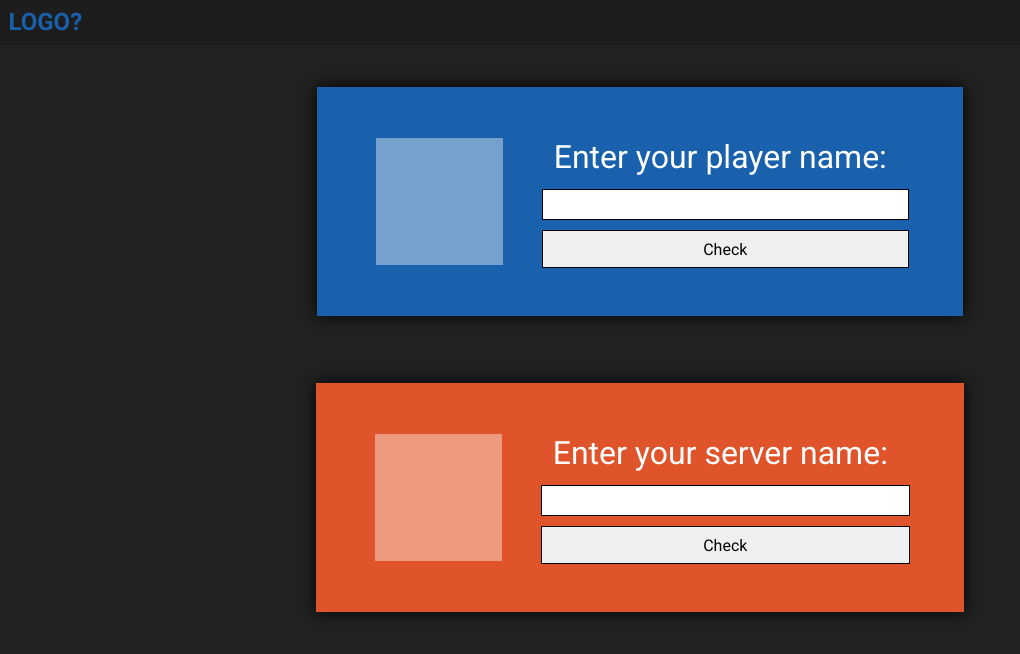
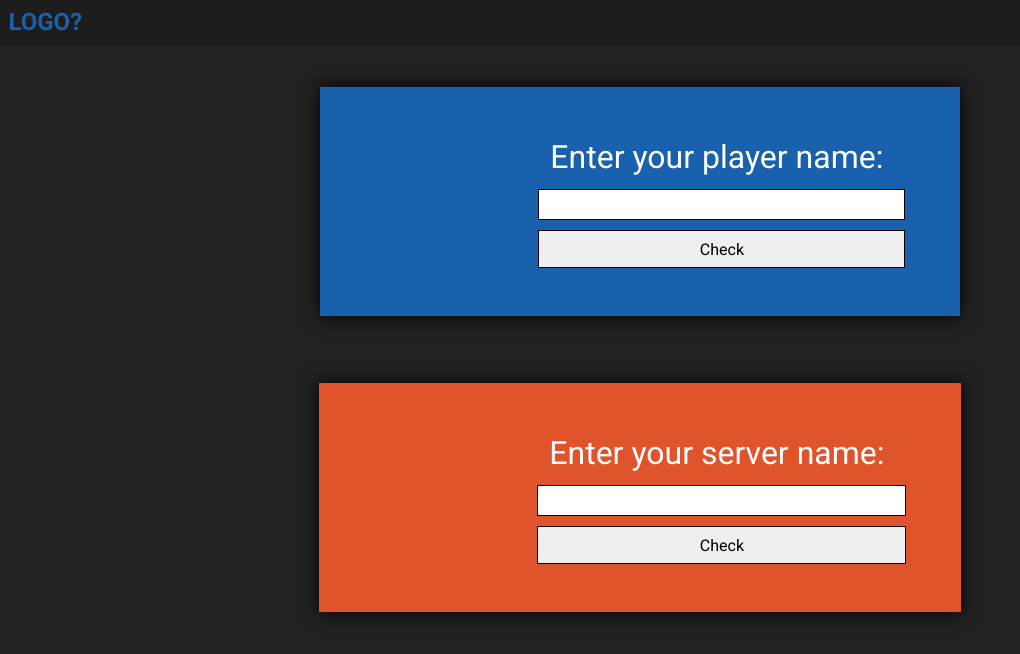
Before and after one commit to ElectroGamez/rconnect-client, a Vue app: page / in a window 1280 px wide. Shown: the top 654 px of the page, without its empty margins (0-1020 px from the left). Built offline with nearby package versions, Linux system fonts and the light colour scheme; some icons are missing.

Commit message:
:heavy_plus_sign: :lipstick: Added Icons

```diff
--- a/package.json
+++ b/package.json
@@ -14,6 +14,7 @@
     "sass-loader": "^10.1.0",
     "vue": "^2.6.11",
     "vue-class-component": "^7.2.3",
+    "vue-material-design-icons": "^4.11.0",
     "vue-property-decorator": "^8.4.2",
     "vue-router": "^3.2.0",
     "vuex": "^3.4.0"
--- a/src/components/viewCompontents/Home/SearchPlayer.vue
+++ b/src/components/viewCompontents/Home/SearchPlayer.vue
@@ -2,7 +2,7 @@
   <div id="searchPlayer">
     <div class="content">
       <div class="flex-content">
-        <Icon />
+        <Account size="120" />
       </div>
       <div class="flex-content">
         <h1>Enter your player name:</h1>
@@ -20,10 +20,12 @@ import Options from "vue-class-component";
 import Vue from "vue";
 
 import Icon from "./Icon.vue";
+import Account from "vue-material-design-icons/Account.vue";
 
 @Options({
   components: {
-    Icon
+    Icon,
+    Account
   }
 })
 export default class SearchPlayer extends Vue {
--- a/src/components/viewCompontents/Home/SearchServer.vue
+++ b/src/components/viewCompontents/Home/SearchServer.vue
@@ -2,7 +2,7 @@
   <div id="searchPlayer">
     <div class="content">
       <div class="flex-content">
-        <Icon />
+        <Earth size="120" />
       </div>
       <div class="flex-content">
         <h1>Enter your server name:</h1>
@@ -20,10 +20,12 @@ import Options from "vue-class-component";
 import Vue from "vue";
 
 import Icon from "./Icon.vue";
+import Earth from "vue-material-design-icons/Earth.vue";
 
 @Options({
   components: {
-    Icon
+    Icon,
+    Earth
   }
 })
 export default class SearchServer extends Vue {
```
Also changed, not shown: 1 other file (tests, documents, lock files or other folders).
